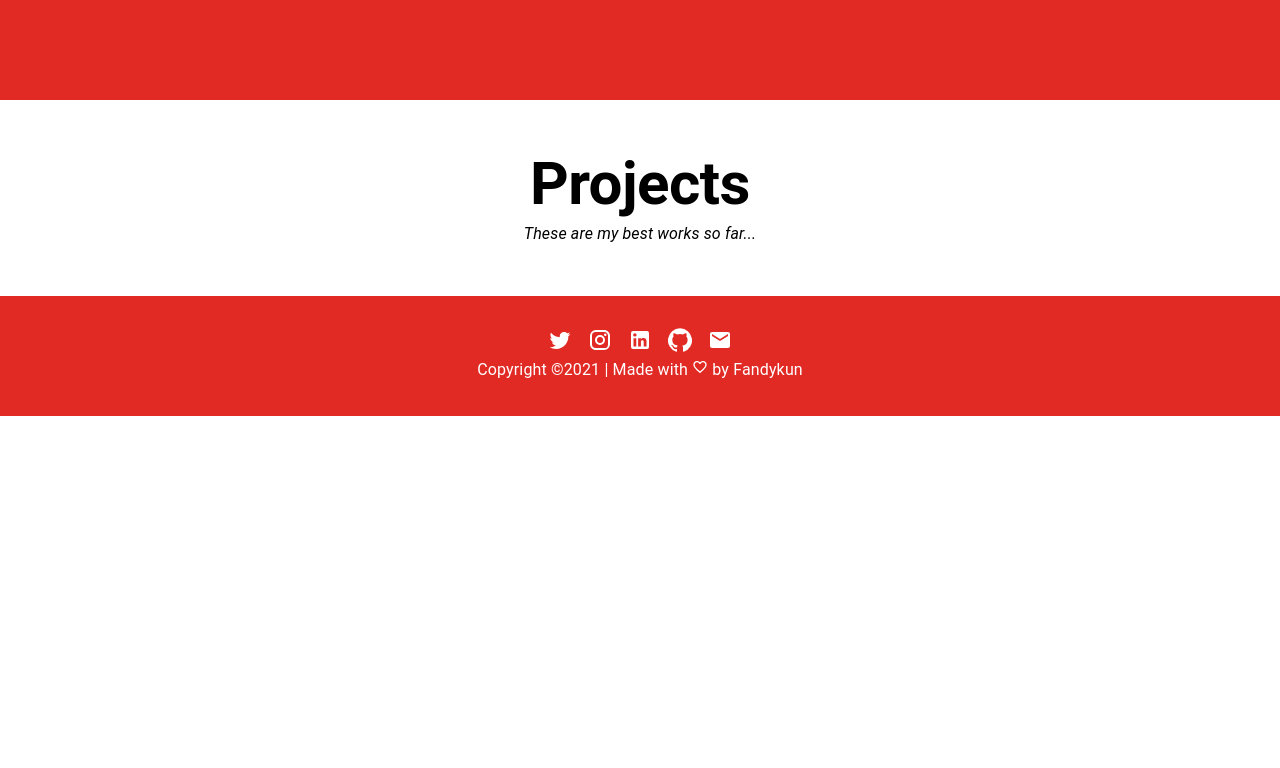
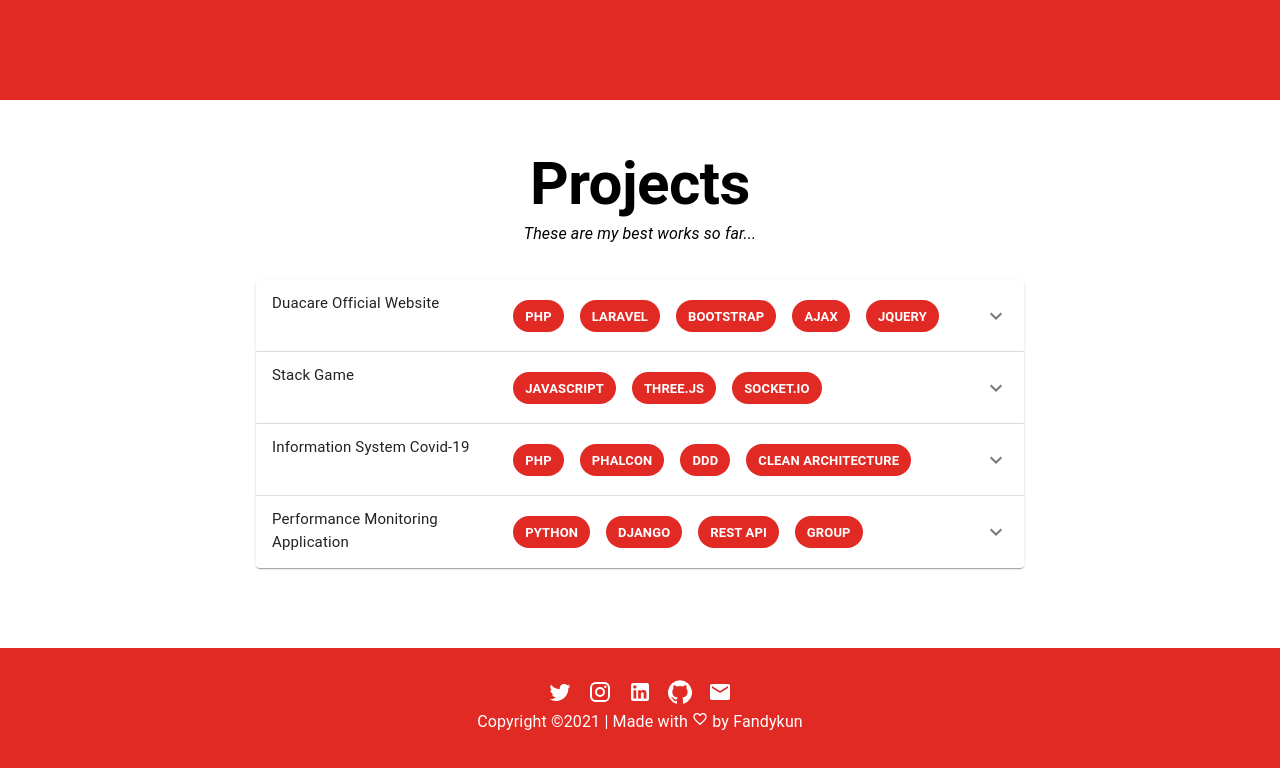
Before and after one commit to fandykun/portfolio, a React (Create React App) app: page / in a window 1280 px wide. Shown: the part 3816-4584 px from the top of the page. Before the commit the page ends 4232 px from the top, so only its background shows below. Built offline with nearby package versions, Linux system fonts and the light colour scheme.

Commit message:
update projects

```diff
--- a/src/containers/Projects.tsx
+++ b/src/containers/Projects.tsx
@@ -1,13 +1,127 @@
 import React from "react";
 import Container from "../components/Container/Container";
+import { makeStyles, Theme, createStyles } from "@material-ui/core/styles";
+import Accordion from "@material-ui/core/Accordion";
+import AccordionDetails from "@material-ui/core/AccordionDetails";
+import AccordionSummary from "@material-ui/core/AccordionSummary";
+import Typography from "@material-ui/core/Typography";
+import ExpandMoreIcon from "@material-ui/icons/ExpandMore";
+import { Box, Chip, Grid } from "@material-ui/core";
 
+const useStyles = makeStyles((theme: Theme) =>
+  createStyles({
+    root: {
+      alignItems: "center",
+    },
+    heading: {
+      fontSize: theme.typography.pxToRem(15),
+      flexBasis: "33.33%",
+      flexShrink: 0,
+    },
+    secondaryHeading: {
+      fontSize: theme.typography.pxToRem(15),
+      color: theme.palette.text.secondary,
+    },
+    customChip: {
+      margin: "0.5rem 0.5rem",
+      color: "#ffffff",
+      backgroundColor: "#e22a25",
+      fontWeight: 700,
+      textTransform: "uppercase",
+    },
+    accordion: {
+      "&:hover": {
+        border: "1px solid #e22a25",
+      },
+    },
+    link: {
+      color: "#e22a25",
+    },
+  })
+);
 function Projects() {
+  const classes = useStyles();
+  const [expanded, setExpanded] = React.useState<string | false>(false);
+
+  const handleChange = (panel: string) => (
+    event: React.ChangeEvent<{}>,
+    isExpanded: boolean
+  ) => {
+    setExpanded(isExpanded ? panel : false);
+  };
+
+  const projectLists = [
+    {
+      name: "Duacare Official Website",
+      tags: ["PHP", "Laravel", "Bootstrap", "Ajax", "jQuery"],
+      description: (
+        <Box>
+          Web profile of duacare organization, created using Laravel and has
+          been deployed it on{" "}
+          <a href="https://duacare.org/" className={classes.link}>
+            https://duacare.org/
+          </a>
+        </Box>
+      ),
+    },
+    {
+      name: "Stack Game",
+      tags: ["Javascript", "Three.js", "Socket.io"],
+      description:
+        "A web-based game created using Three.js library. This game inspired by a stack game on mobile applications but build on multiplayer via socket.",
+    },
+    {
+      name: "Information System Covid-19",
+      tags: ["PHP", "Phalcon", "DDD", "Clean Architecture"],
+      description:
+        "A simple website of information system of COVID-19, build on Phalcon framework with domain-driven design architecture",
+    },
+    {
+      name: "Performance Monitoring Application",
+      tags: ["Python", "Django", "Rest API", "Group"],
+      description:
+        "A Single-Page Application of Performance Monitoring Application. Created by Django rest framework by providing an API endpoint using Django (Django Rest Framework) for web and android",
+    },
+  ];
+
   return (
     <Container
       id="projects"
       title="Projects"
       subTitle="These are my best works so far..."
-    ></Container>
+    >
+      <Grid item xs={12} className={classes.root}>
+        <Grid container style={{ padding: "2rem 64px" }} justify="center">
+          <Grid item lg={8} md={12} alignItems="center">
+            {projectLists.map((project, index) => (
+              <Accordion
+                expanded={expanded === "" + index}
+                onChange={handleChange("" + index)}
+                className={classes.accordion}
+              >
+                <AccordionSummary
+                  expandIcon={<ExpandMoreIcon />}
+                  aria-controls={"panel" + index + "bh-content"}
+                  id={"panel" + index + "1bh-header"}
+                >
+                  <Typography className={classes.heading}>
+                    <Box>{project.name}</Box>
+                  </Typography>
+                  <Typography className={classes.secondaryHeading}>
+                    {project.tags.map((tag) => (
+                      <Chip label={tag} className={classes.customChip} />
+                    ))}
+                  </Typography>
+                </AccordionSummary>
+                <AccordionDetails>
+                  <Typography>{project.description}</Typography>
+                </AccordionDetails>
+              </Accordion>
+            ))}
+          </Grid>
+        </Grid>
+      </Grid>
+    </Container>
   );
 }
 
```
